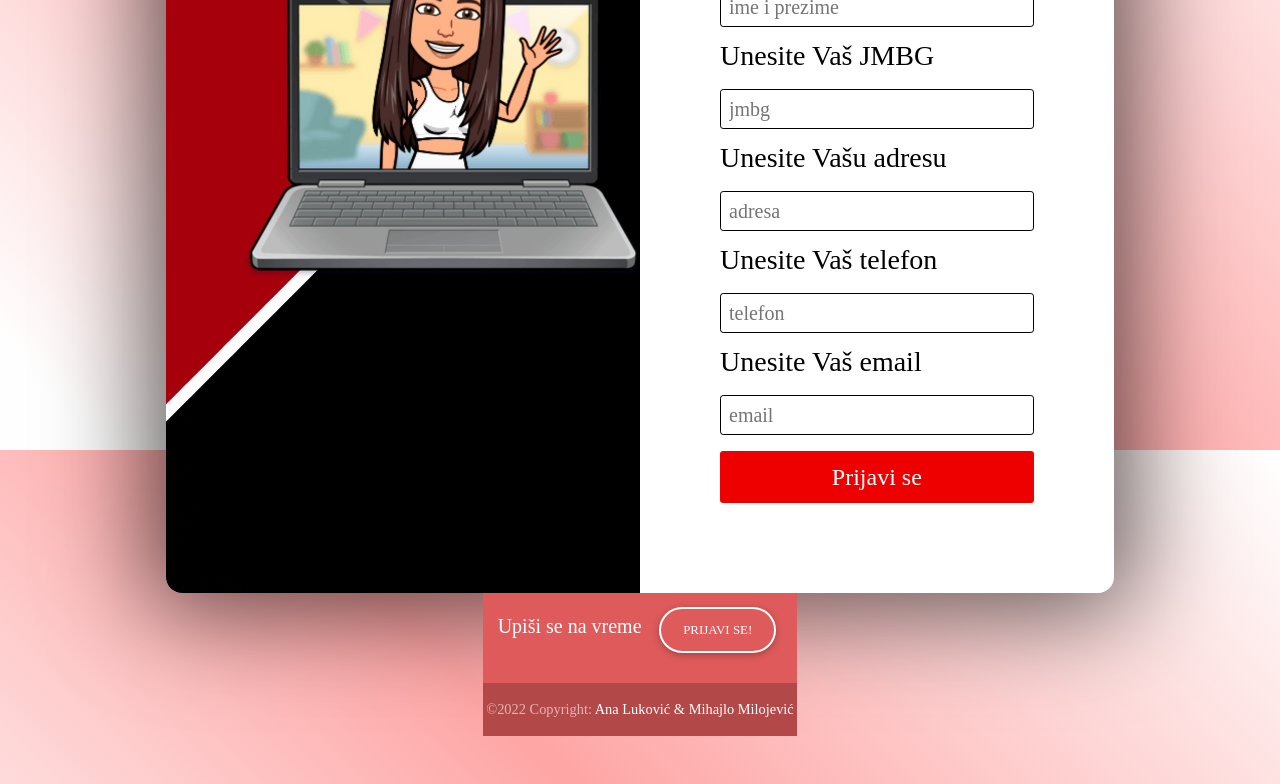
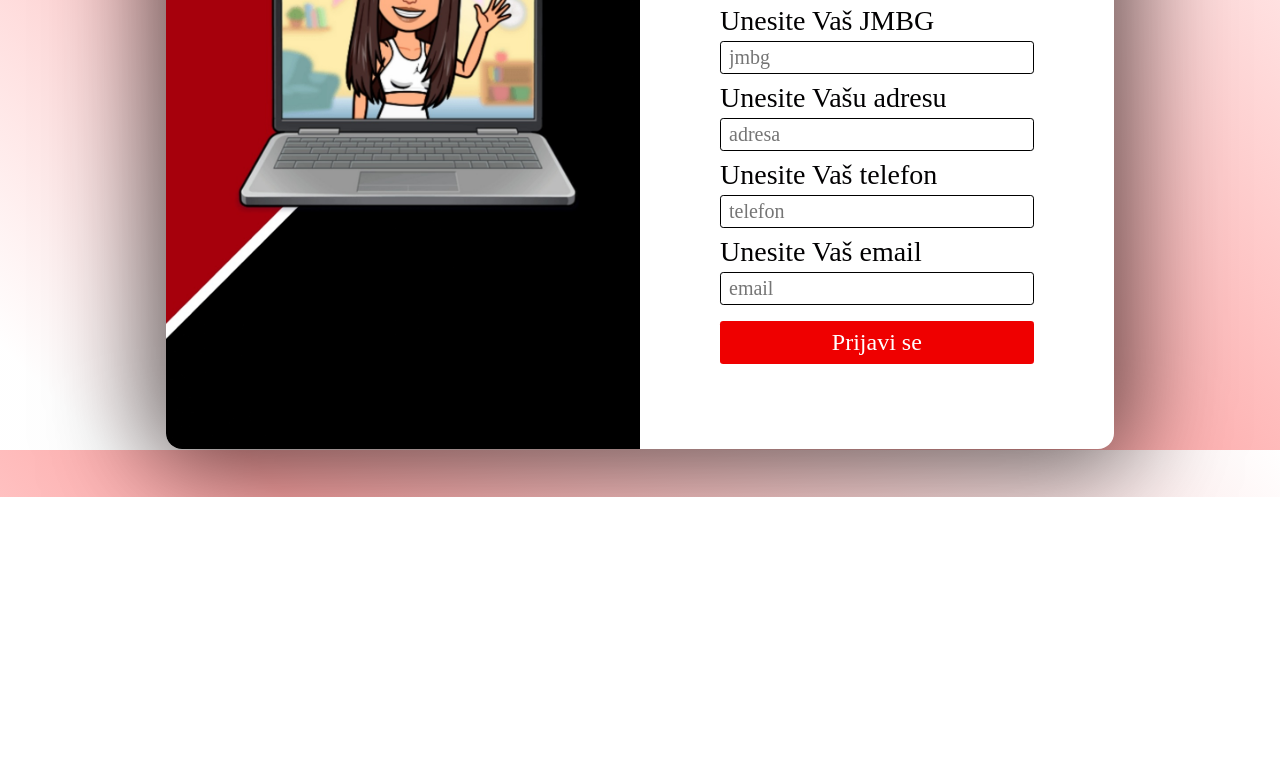
Before and after one commit to MihajloMilojevic/AutoSkolaLider, a website: page public/prijava.html in a window 1280 px wide. Shown: the part 350-1134 px from the top of the page. After the commit the page ends 847 px from the top, so only its background shows below. Drawn offline with nearby package versions, Linux system fonts and the light colour scheme.

Commit message:
footer removed

```diff
--- a/public/prijava.html
+++ b/public/prijava.html
@@ -5,14 +5,7 @@
 	<meta http-equiv="X-UA-Compatible" content="IE=edge">
 	<meta name="viewport" content="width=device-width, initial-scale=1.0">
 	<link href='https://unpkg.com/boxicons@2.1.1/css/boxicons.min.css' rel='stylesheet'>
-	<!-- Font Awesome -->
-    <link rel="stylesheet" href="https://use.fontawesome.com/releases/v5.8.2/css/all.css">
-    <!-- Google Fonts -->
-    <link rel="stylesheet" href="https://fonts.googleapis.com/css?family=Roboto:300,400,500,700&display=swap">
-    <!-- Bootstrap core CSS -->
-    <link href="https://cdnjs.cloudflare.com/ajax/libs/twitter-bootstrap/4.5.0/css/bootstrap.min.css" rel="stylesheet">
-    <!-- Material Design Bootstrap -->
-    <link href="https://cdnjs.cloudflare.com/ajax/libs/mdbootstrap/4.19.1/css/mdb.min.css" rel="stylesheet">
+
 	<link rel="icon" href="./images/logo.png">
 	<link rel="stylesheet" href="css/style.css">
 	<link rel="stylesheet" href="css/prijava.css">
@@ -85,38 +78,9 @@
 		</div>
 	</div>
 
-<footer class="page-footer font-small" style="background-color:#df5a5a;">
 
-    <div class="container">
-
-      <ul class="list-unstyled list-inline text-center py-2">
-        <li class="list-inline-item">
-          <h5 class="mb-1">Upiši se na vreme</h5>
-        </li>
-        <li class="list-inline-item">
-          <a href="./prijava.html" class="btn btn-outline-white " style="border-radius: 10vh;">Prijavi se!</a>
-        </li>
-      </ul>
-
-    </div>
-
-    <div class="footer-copyright text-center py-3">©2022 Copyright:
-      <a target="_blank" href="https://instagram.com/_ana_lukovic?utm_medium=copy_link">Ana Luković & </a>
-      <a target="_blank" href="https://instagram.com/milojevicmihajlo?utm_medium=copy_link">Mihajlo Milojević</a>
-
-    </div>
-
-
-  </footer>
 	<script src="./js/prijava.js"></script>
 	<script src="./js/navbar.js"></script>
-	<!-- JQuery -->
-<script type="text/javascript" src="https://cdnjs.cloudflare.com/ajax/libs/jquery/3.5.1/jquery.min.js"></script>
-<!-- Bootstrap tooltips -->
-<script type="text/javascript" src="https://cdnjs.cloudflare.com/ajax/libs/popper.js/1.14.4/umd/popper.min.js"></script>
-<!-- Bootstrap core JavaScript -->
-<script type="text/javascript" src="https://cdnjs.cloudflare.com/ajax/libs/twitter-bootstrap/4.5.0/js/bootstrap.min.js"></script>
-<!-- MDB core JavaScript -->
-<script type="text/javascript" src="https://cdnjs.cloudflare.com/ajax/libs/mdbootstrap/4.19.1/js/mdb.min.js"></script>
+
 </body>
 </html>
```
Also changed, not shown: public/footerKraj.html (deleted, +0 -53 lines), public/galerija.html (+0 -38 lines), public/index.html (+2 -36 lines).
